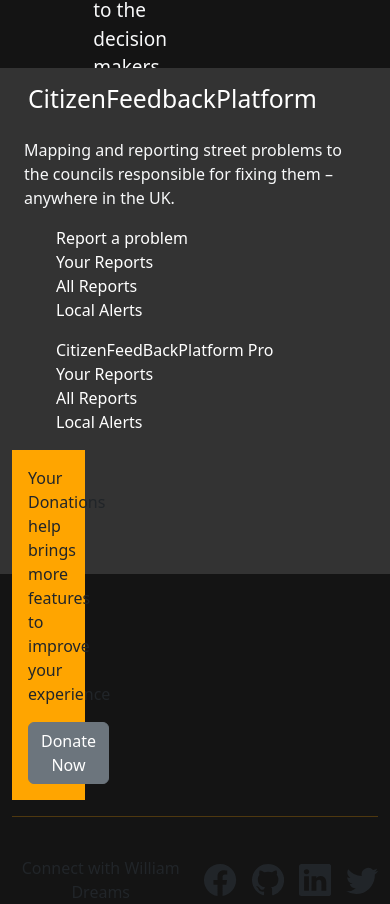
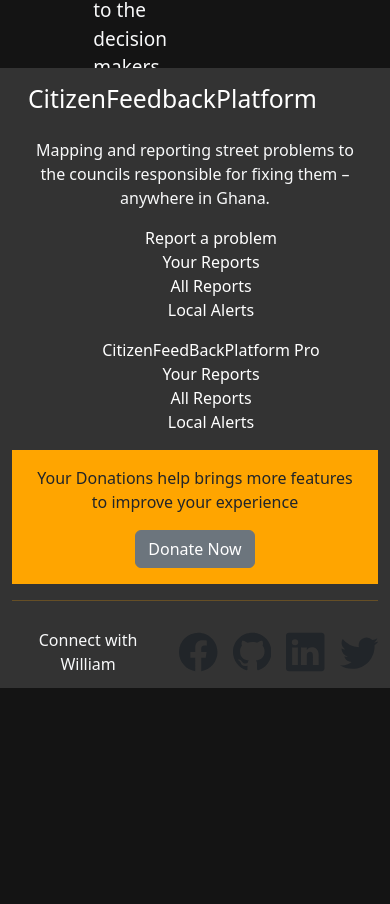
Before and after one commit to FullEffect-Studio/cfp, a React (Create React App) app: page / in a window 390 px wide. Shown: the part 2932-3836 px from the top of the page. After the commit the page ends 3620 px from the top, so only its background shows below. Built offline with nearby package versions, Linux system fonts and the light colour scheme; a web font is replaced by a local one.

Commit message:
Mobile responsiveness - page footer

```diff
--- a/src/components/PageFooter.jsx
+++ b/src/components/PageFooter.jsx
@@ -14,6 +14,25 @@
     text-decoration: none;
     color: white;
   }
+
+  @media screen and (max-width: 600px){
+    height: max-content;
+    .row{
+        display: flex;
+        width: 100%;
+        flex-direction: column;
+        justify-items: center;
+        text-align: center;
+    }
+
+    .col-md-3{
+        width: 100%;
+    }
+
+    .donate-box{
+        width: 100%
+    }
+  }
 `;
 
 const PageFooter = () => {
@@ -27,7 +46,7 @@
           <div className="col-md-3 text-light">
             <p>
               Mapping and reporting street problems to the councils responsible
-              for fixing them – anywhere in the UK.
+              for fixing them – anywhere in Ghana.
             </p>
           </div>
           <div className="col-md-3">
@@ -63,8 +82,8 @@
             </ol>
           </div>
           <div
-            className="col-md-3 p-3"
-            style={{ width: "20%", backgroundColor: "orange" }}
+            className="col-md-3 p-3 donate-box"
+            style={{ backgroundColor: "orange" }}
           >
             <p>
               Your Donations help brings more features to improve your
@@ -77,8 +96,8 @@
         </div>
         <hr style={{color: "orange", height: "1.55rem"}} />
 
-        <div className="text-center" style={{display: "flex", gap: "15px",justifyContent: "center", height: "3rem", alignItems: "center"}}>
-            <span>Connect with William Dreams</span>
+        <div className="text-center pb-4" style={{display: "flex", gap: "15px",justifyContent: "center", height: "3rem", alignItems: "center"}}>
+            <span className="text-light">Connect with William</span>
             <BsFacebook size="40px" />
             <BsGithub size="40px" />
             <BsLinkedin size="40px" />
```
